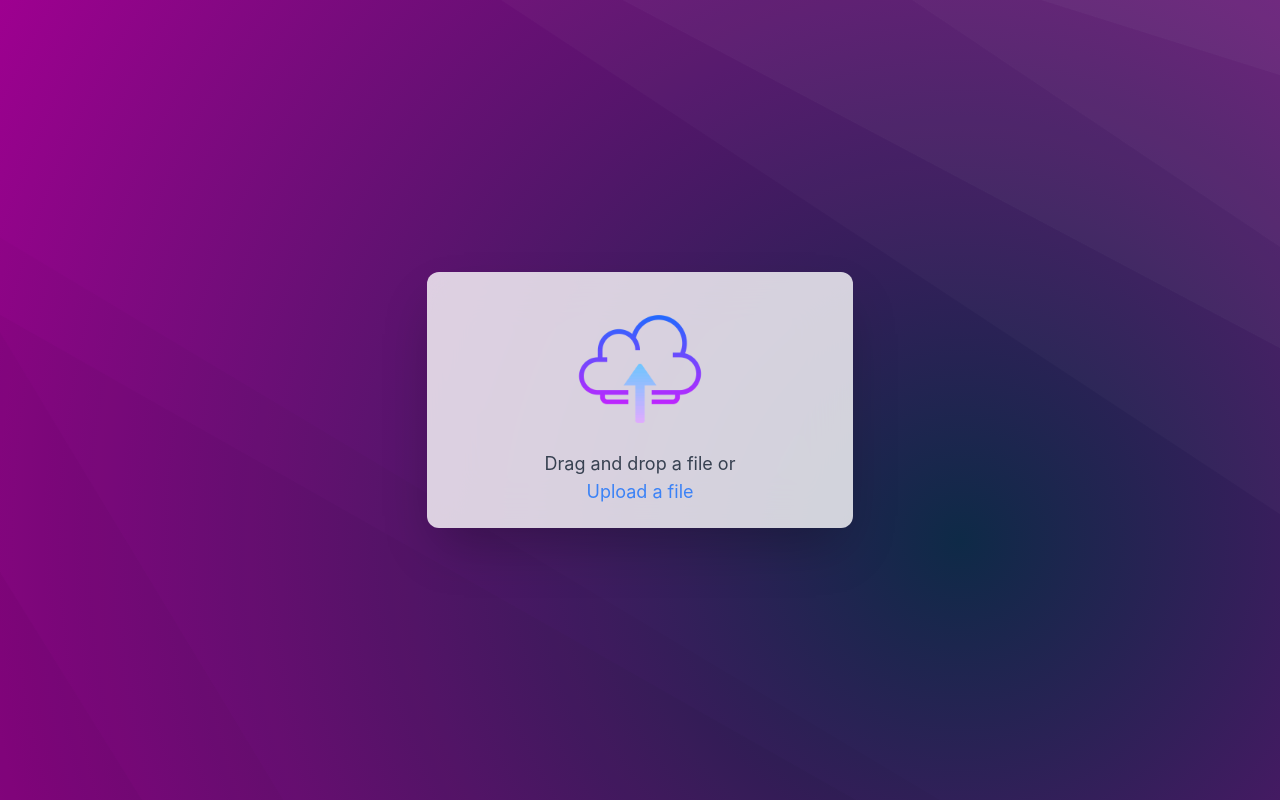
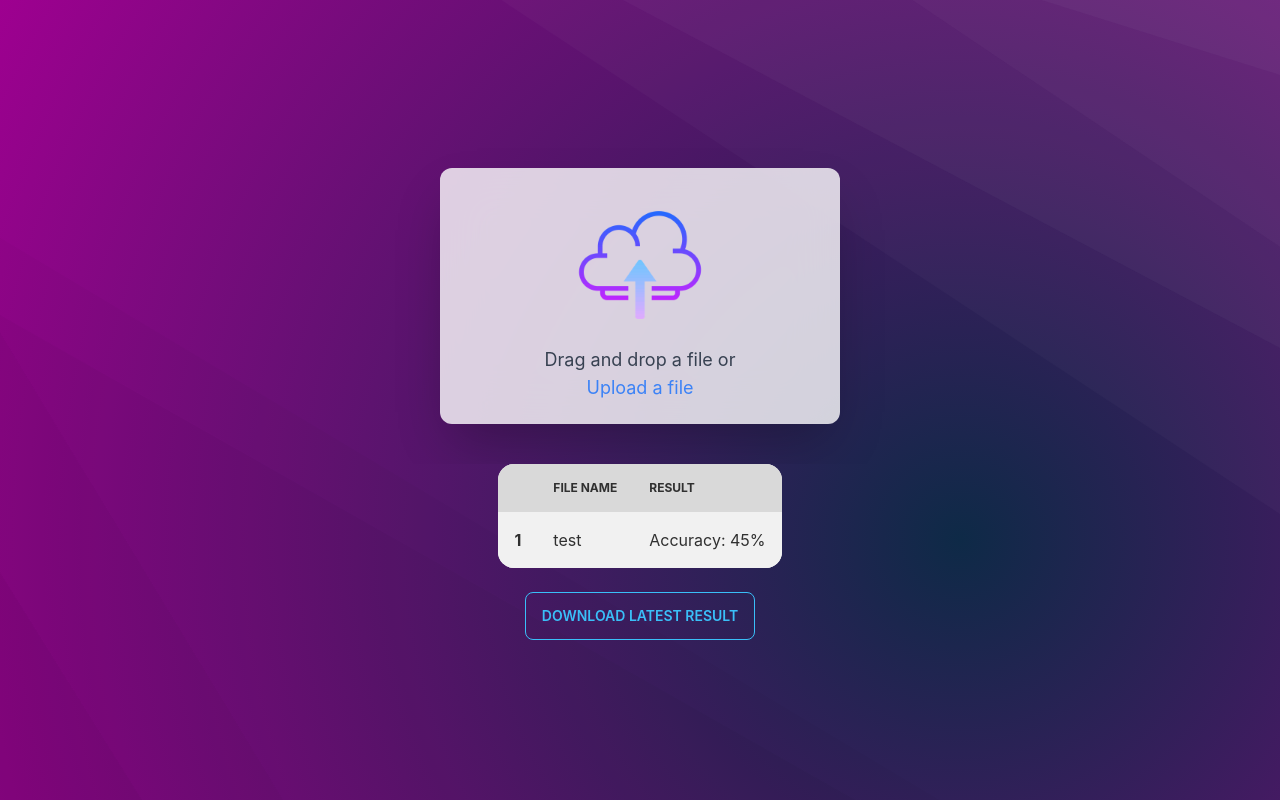
Before and after one commit to Omar-Aly-Ahmed/CSV-Processor, a Next.js app in the folder client/: page / in a window 1280 px wide. Shown: the top 800 px of the page. Built offline with nearby package versions, Linux system fonts and the light colour scheme.

Commit message:
Adding Download Button

```diff
--- /dev/null
+++ b/client/components/Button.jsx
@@ -0,0 +1,8 @@
+const Button = ({ text }) => {
+    return (
+        <div className="flex justify-center items-center pb-9 ">
+            <button className="btn btn-outline btn-info"> {text} </button>
+        </div>
+    );
+};
+export default Button;
--- a/client/components/FileUploader.jsx
+++ b/client/components/FileUploader.jsx
@@ -3,10 +3,10 @@ import FilePhoto from "../assets/file-photo.png";
 
 const FileUploader = () => {
   return (
-    <div className="h-screen flex items-center overflow-hidden">
-      <div className="absolute inset-0 w-full h-full m-auto"></div>
+    <div className="h-full p-10 flex items-center overflow-hidden">
+      <div className="absolute inset-0 w-full  m-auto"></div>
       <div className="m-auto px-6 sm:px-0 sm:w-8/12 md:w-7/12 lg:w-6/12 xl:w-4/12">
-        <div className="relative group w-full h-64 flex justify-center items-center">
+        <div className="relative mt-32 group w-full h-64 flex justify-center items-center">
           <div className="absolute inset-0 w-full h-full rounded-xl bg-white bg-opacity-80 shadow-2xl backdrop-blur-xl group-hover:bg-opacity-80 group-hover:scale-110 transition duration-300"></div>
           <input
             accept=".csv"
--- a/client/components/Table.jsx
+++ b/client/components/Table.jsx
@@ -1,9 +1,8 @@
 import TableEntry from "./TableEntry";
 const Table = () => {
     return (
-        <div className="h-screen flex items-center overflow-hidden" >
-            <div className="relative group w-full h-64 flex justify-center items-center">
-                <div className="overflow-x-auto">
+        <div className="flex justify-center items-center">
+            <div className="overflow-hidden h-32">
                 <table className="table w-full">
                     <thead data-theme="autumn">
                         <tr>
@@ -18,7 +17,6 @@ const Table = () => {
                 </table>
             </div>
         </div>
-        </div>
 
     );
 };
--- a/client/pages/index.js
+++ b/client/pages/index.js
@@ -3,11 +3,14 @@ import Image from 'next/image'
 import styles from '../styles/Home.module.css'
 import FileUploader from '../components/FileUploader'
 import Table from '../components/Table'
+import Button from '../components/Button'
 export default function Home() {
   return (
     <div>
       <FileUploader />
       <Table />
+      <Button text="Download latest result" />
+
     </div>
 
   )
```
Lines whose indentation alone changed are shown as unchanged.
